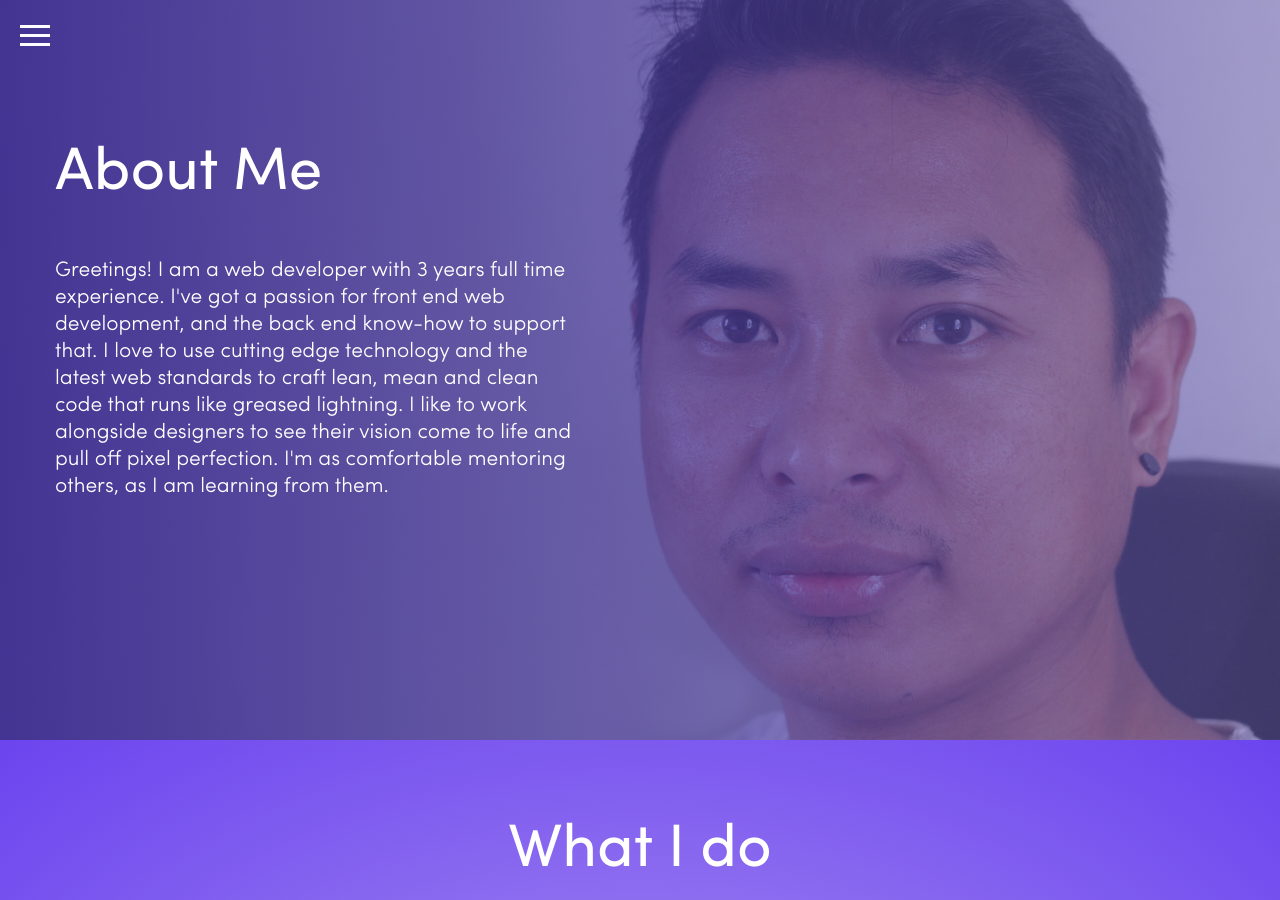
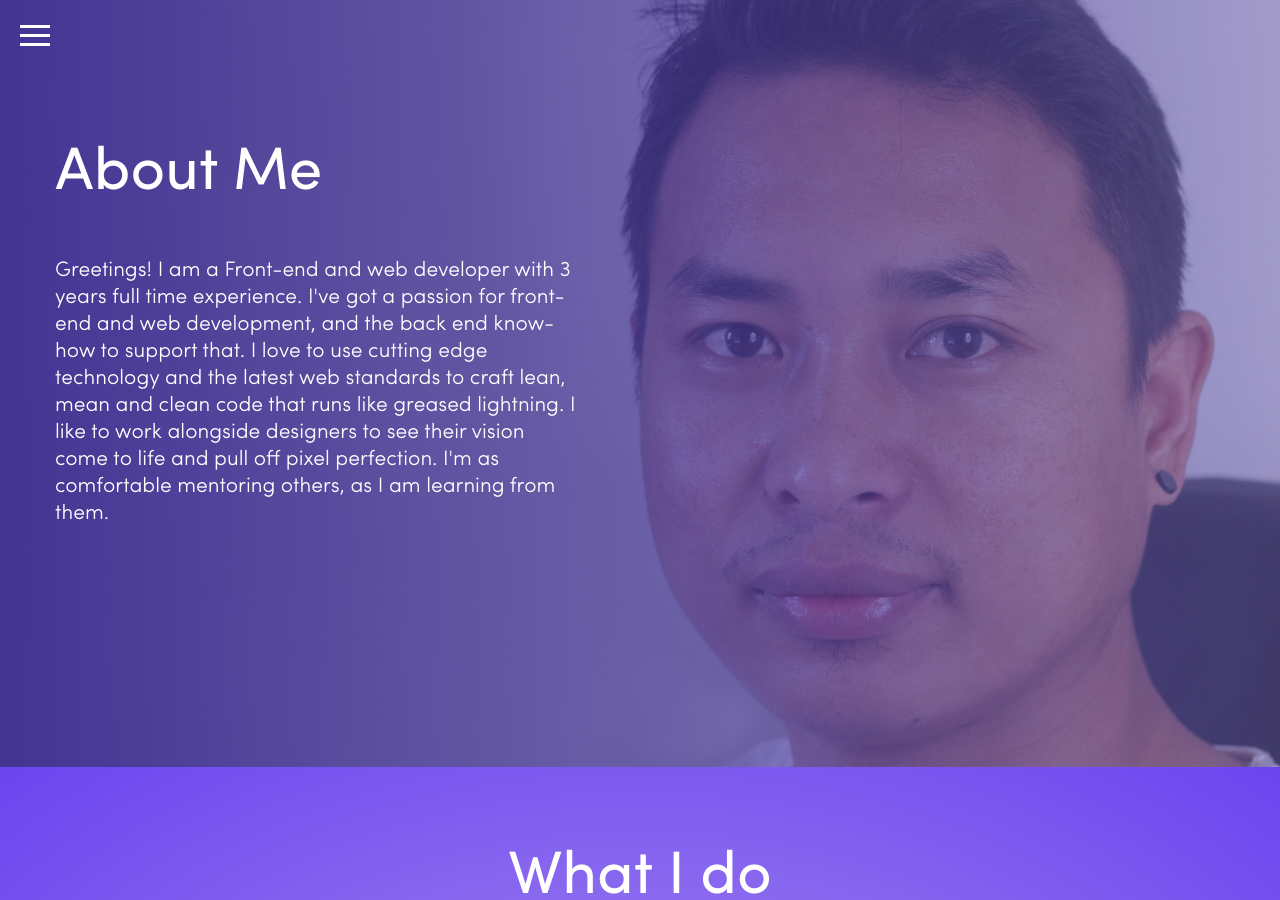
Before and after one commit to punyaruchal/punyaruchal.github.io, a Jekyll site: the page built from index.html, in a window 1280 px wide and 900 px high, scrolled down 985 px. Built offline with Jekyll 4.4.1, drawn with Linux system fonts in a browser that asks for light colours.

Commit message:
update about text

```diff
--- a/_includes/about.html
+++ b/_includes/about.html
@@ -3,7 +3,7 @@
 		<div class="inner-sec clearfix">
 			<div class="text-sec" data-anijs="if: scroll, on:window, do: bounceInLeft animated, before: scrollReveal, after: holdAnimClass">
 				<h1>About Me</h1>
-				<p>Greetings! I am a web developer with 3 years full time experience. I've got a passion for front end web development, and the back end know-how to support that. I love to use cutting edge technology and the latest web standards to craft lean, mean and clean code that runs like greased lightning. I like to work alongside designers to see their vision come to life and pull off pixel perfection. I'm as comfortable mentoring others, as I am learning from them.</p>
+				<p>Greetings! I am a Front-end and web developer with 3 years full time experience. I've got a passion for front-end and web development, and the back end know-how to support that. I love to use cutting edge technology and the latest web standards to craft lean, mean and clean code that runs like greased lightning. I like to work alongside designers to see their vision come to life and pull off pixel perfection. I'm as comfortable mentoring others, as I am learning from them.</p>
 			</div>
 		</div>
 	</div>
```
